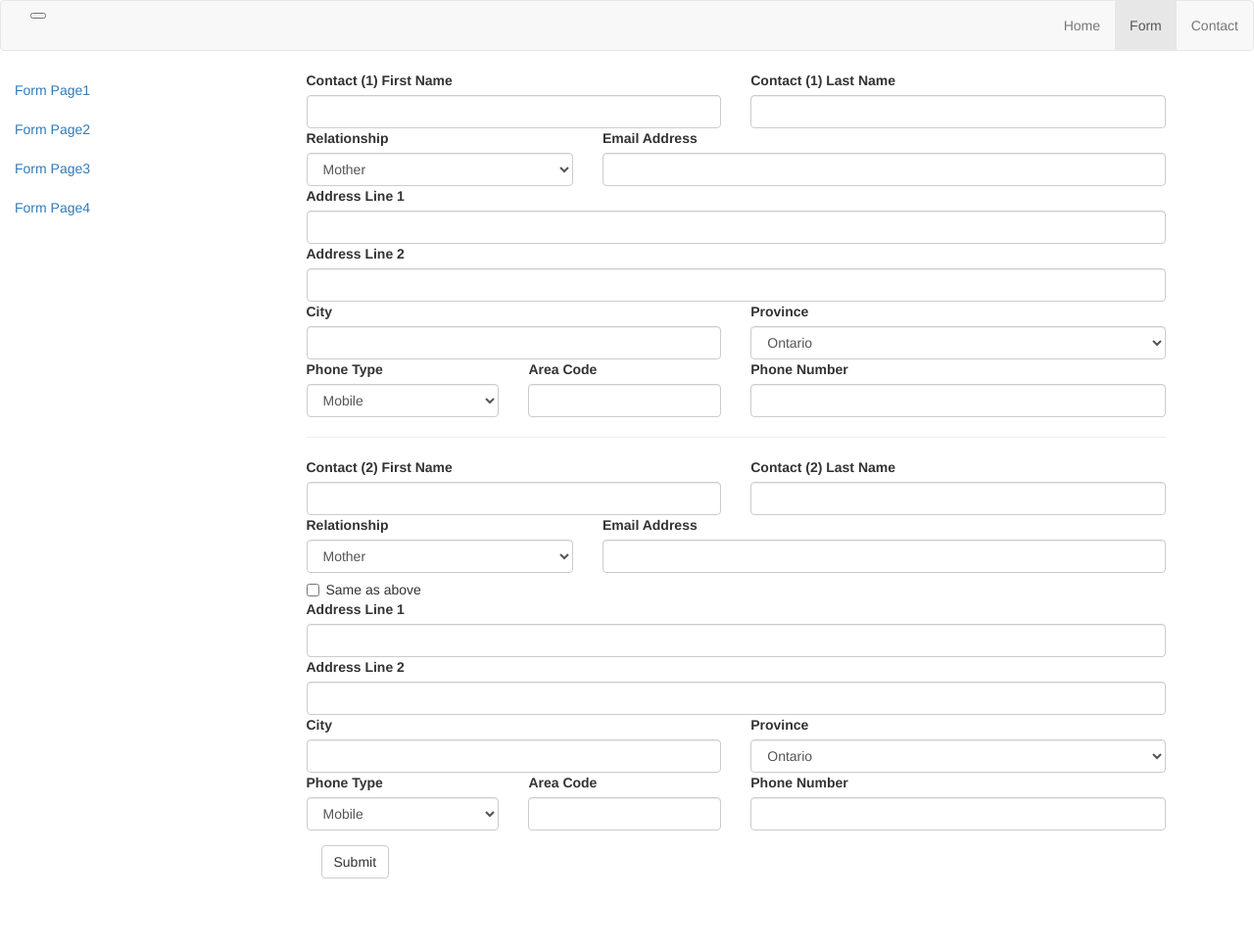
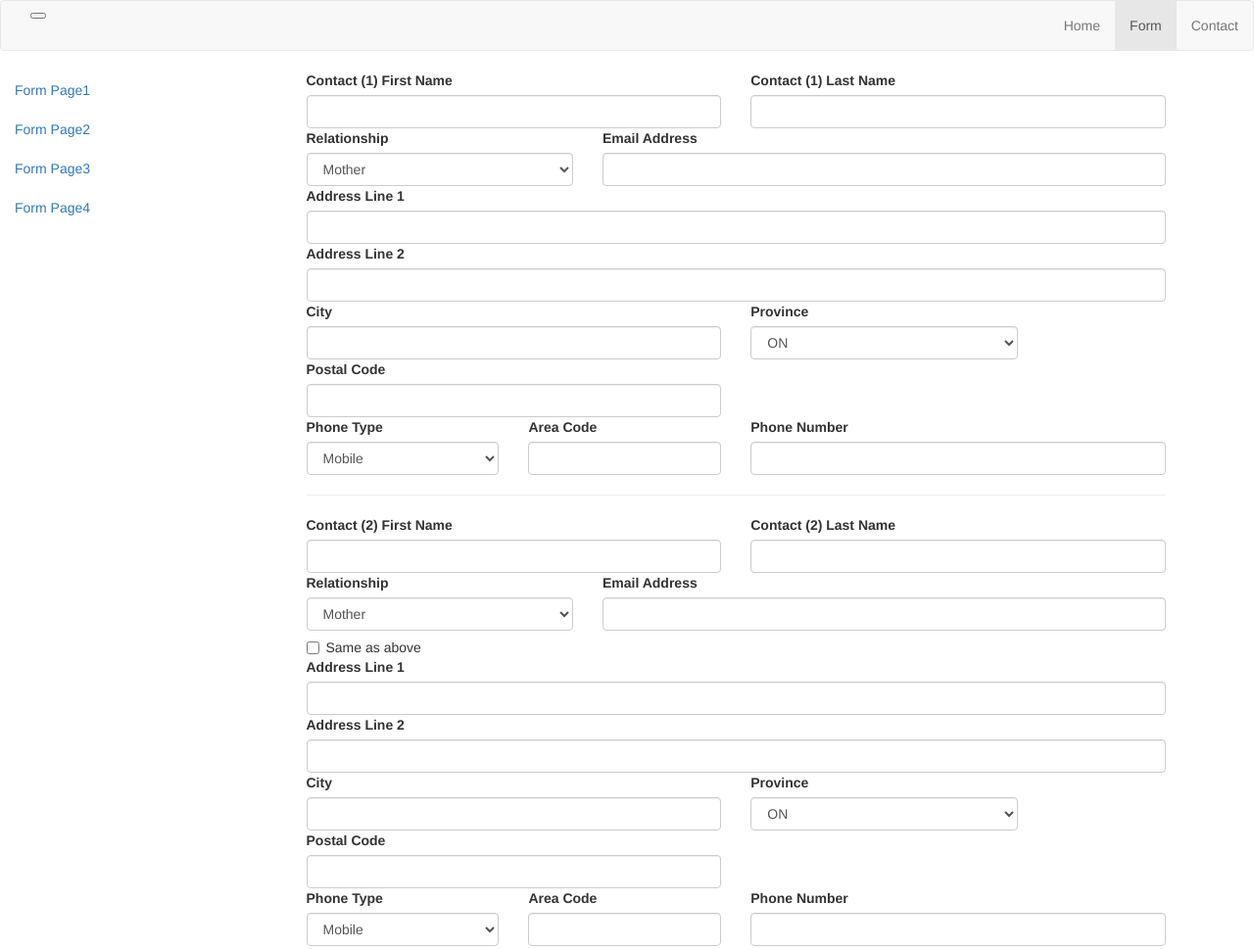
Before and after one commit to noodlesCoder/noodlesCoder.github.io, a plain HTML site: page formPage1.html in a window 1280 px wide. Shown: the top 969 px of the page at 98% size. Before the commit the page ends 897 px from the top, so only its background shows below. Drawn offline with nearby package versions, Linux system fonts and the light colour scheme.

Commit message:
Update formPage1.html

```diff
--- a/formPage1.html
+++ b/formPage1.html
@@ -97,22 +97,27 @@
                 </div>
 	      </div>
               <div class="row">
-                <div class="col-xs-6 col-xs-6 padding-right-0">
+                <div class="col-xs-6 padding-right-0">
                   <label for="contact1City">City</label>
                   <input type="text" class="form-control" id="contact1City">
                 </div>
- 				<div class="col-xs-6 col-xs-6">
+ 		<div class="col-xs-4">
                   <label for="contact1Province">Province</label>
                   <select class="form-control" id="contact1Province">
-    				<option>Ontario</option>
-				    <option>Quebec</option>
-				    <option>Nova Scotia</option>
-				    <option>Prince Edward Island</option>
-				    <option>Manitoba</option>
-                    <option>Calgary</option>
-                    <option>Vancouver</option>
-                    <option>New Brunswick</option>
+    		    <option>ON</option>
+		    <option>QC</option>
+		    <option>NS</option>
+		    <option>PE</option>
+		    <option>MB</option>
+                    <option>AB</option>
+                    <option>BC</option>
+                    <option>NB</option>
+	            <option>NL</option>
 		  </select>
+                </div>
+		<div class="col-xs-6 padding-right-0">
+                  <label for="contact1PostalCode">Postal Code</label>
+                  <input type="text" class="form-control" id="contact1PostalCode">
                 </div>
    	      </div>
               <div class="row">
@@ -180,22 +185,27 @@
                  </div>
 		</div>
                <div class="row">
-                <div class="col-xs-6 col-xs-6 padding-right-0">
+                <div class="col-xs-6 padding-right-0">
                   <label for="contact2City">City</label>
                   <input type="text" class="form-control" id="contact2City">
                 </div>
- 				<div class="col-xs-6 col-xs-6">
+ 		<div class="col-xs-4">
                   <label for="contact2Province">Province</label>
                   <select class="form-control" id="contact2Province">
-    				<option>Ontario</option>
-				    <option>Quebec</option>
-				    <option>Nova Scotia</option>
-				    <option>Prince Edward Island</option>
-				    <option>Manitoba</option>
-                    <option>Calgary</option>
-                    <option>Vancouver</option>
-                    <option>New Brunswick</option>
+    		      <option>ON</option>
+		      <option>QC</option>
+		      <option>NS</option>
+		      <option>PE</option>
+		      <option>MB</option>
+                      <option>AB</option>
+                      <option>BC</option>
+                      <option>NB</option>
+	              <option>NL</option>
 		   </select>
+                 </div>
+		 <div class="col-xs-6 padding-right-0">
+                  <label for="contact2PostalCode">Postal Code</label>
+                  <input type="text" class="form-control" id="contact2PostalCode">
                  </div>
 		</div>
                 <div class="row">
```
Lines whose indentation alone changed are shown as unchanged.
